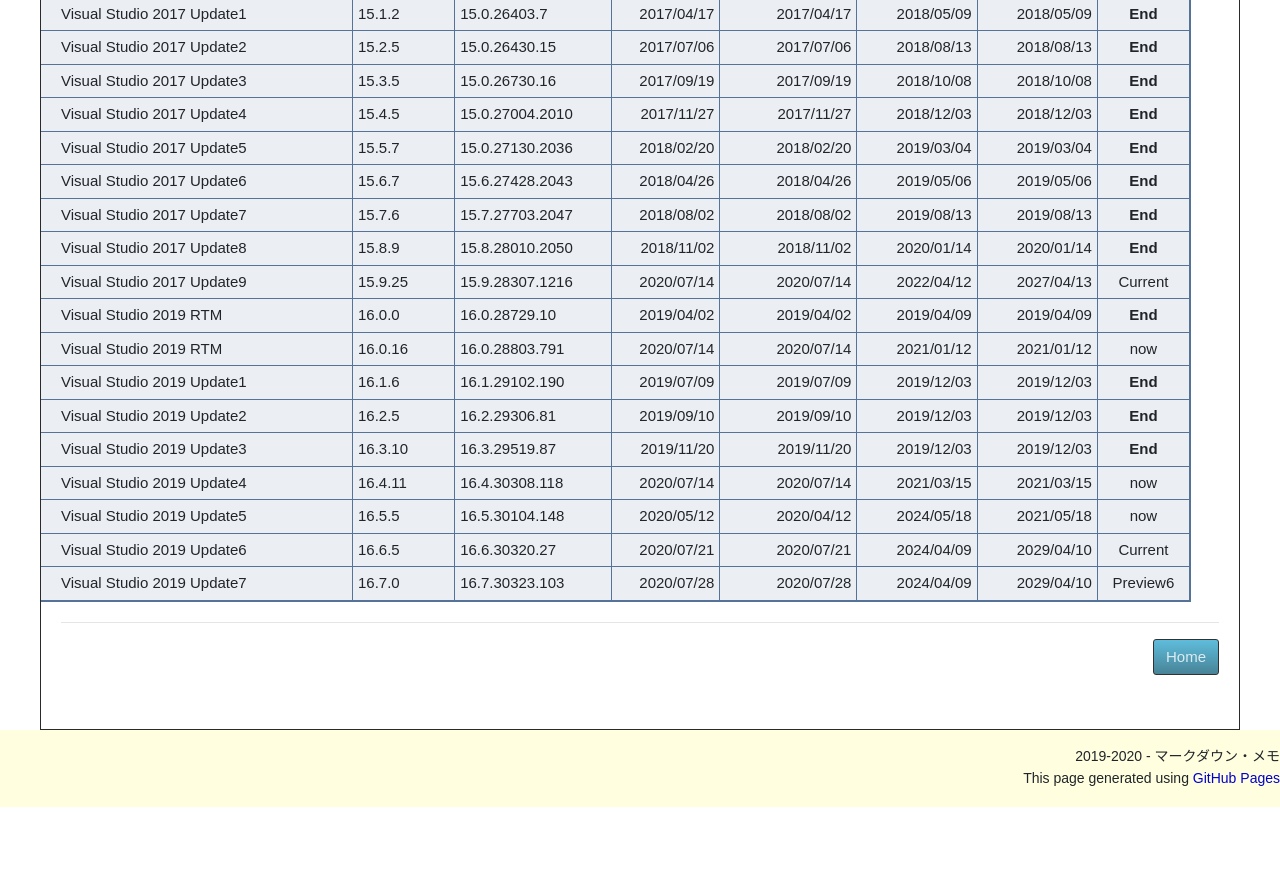
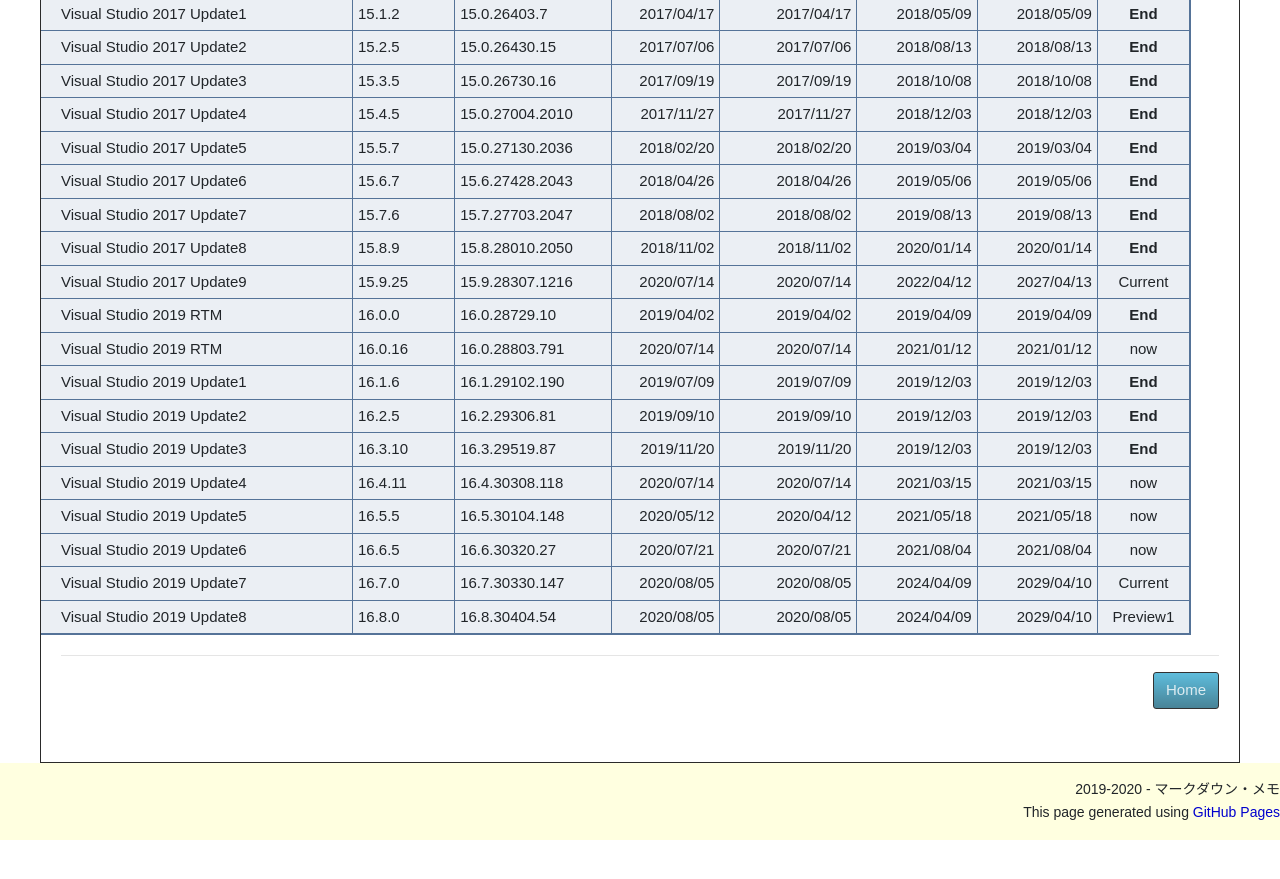
Before and after one commit to fuchu-pheasant01/fuchu-pheasant01.github.io, a Jekyll site: the page built from Contents/Support/MicrosoftVisualStudio.md, in a window 1280 px wide and 900 px high, scrolled down 2319 px. Shown: the top 879 px of the window. Built offline with Jekyll 4.4.1, drawn with Linux system fonts in a browser that asks for light colours; emoji names are drawn with the system emoji font; some of the changed text lies outside the part shown.

Commit message:
Win200806

```diff
--- a/Contents/Support/MicrosoftVisualStudio.md
+++ b/Contents/Support/MicrosoftVisualStudio.md
@@ -3,7 +3,7 @@ layout: default
 title: ":newspaper: サポート表"
 description: ":paperclip: Microsoft Visual Studio サポート表"
 date: "2020/05/17"
-lastmod: "2020/07/29"
+lastmod: "2020/08/06"
 ---
 
 これらの製品はメジャー製品バージョン (RTW) の世界リリース日より、10 年間 (5 年間の主流サポートおよび 5 年間の拡張サポート) の Microsoft 製品ライフサイクル ポリシーに従います。
@@ -89,8 +89,9 @@ Community Editionの場合は16.?.xxの?の部分も最新の状態に保つ必
 | Visual Studio 2019 Update2                  | 16.2.5  | 16.2.29306.81   | 2019/09/10 |      2019/09/10 |         2019/12/03 |   2019/12/03 |   **End**  |
 | Visual Studio 2019 Update3                  | 16.3.10 | 16.3.29519.87   | 2019/11/20 |      2019/11/20 |         2019/12/03 |   2019/12/03 |   **End**  |
 | Visual Studio 2019 Update4                  | 16.4.11 | 16.4.30308.118  | 2020/07/14 |      2020/07/14 |         2021/03/15 |   2021/03/15 |     now    |
-| Visual Studio 2019 Update5                  | 16.5.5  | 16.5.30104.148  | 2020/05/12 |      2020/04/12 |         2024/05/18 |   2021/05/18 |     now    |
-| Visual Studio 2019 Update6                  | 16.6.5  | 16.6.30320.27   | 2020/07/21 |      2020/07/21 |         2024/04/09 |   2029/04/10 |   Current  |
-| Visual Studio 2019 Update7                  | 16.7.0  | 16.7.30323.103  | 2020/07/28 |      2020/07/28 |         2024/04/09 |   2029/04/10 |  Preview6  |
+| Visual Studio 2019 Update5                  | 16.5.5  | 16.5.30104.148  | 2020/05/12 |      2020/04/12 |         2021/05/18 |   2021/05/18 |     now    |
+| Visual Studio 2019 Update6                  | 16.6.5  | 16.6.30320.27   | 2020/07/21 |      2020/07/21 |         2021/08/04 |   2021/08/04 |     now    |
+| Visual Studio 2019 Update7                  | 16.7.0  | 16.7.30330.147  | 2020/08/05 |      2020/08/05 |         2024/04/09 |   2029/04/10 |   Current  |
+| Visual Studio 2019 Update8                  | 16.8.0  | 16.8.30404.54   | 2020/08/05 |      2020/08/05 |         2024/04/09 |   2029/04/10 |  Preview1  |
 
 * * *
```
